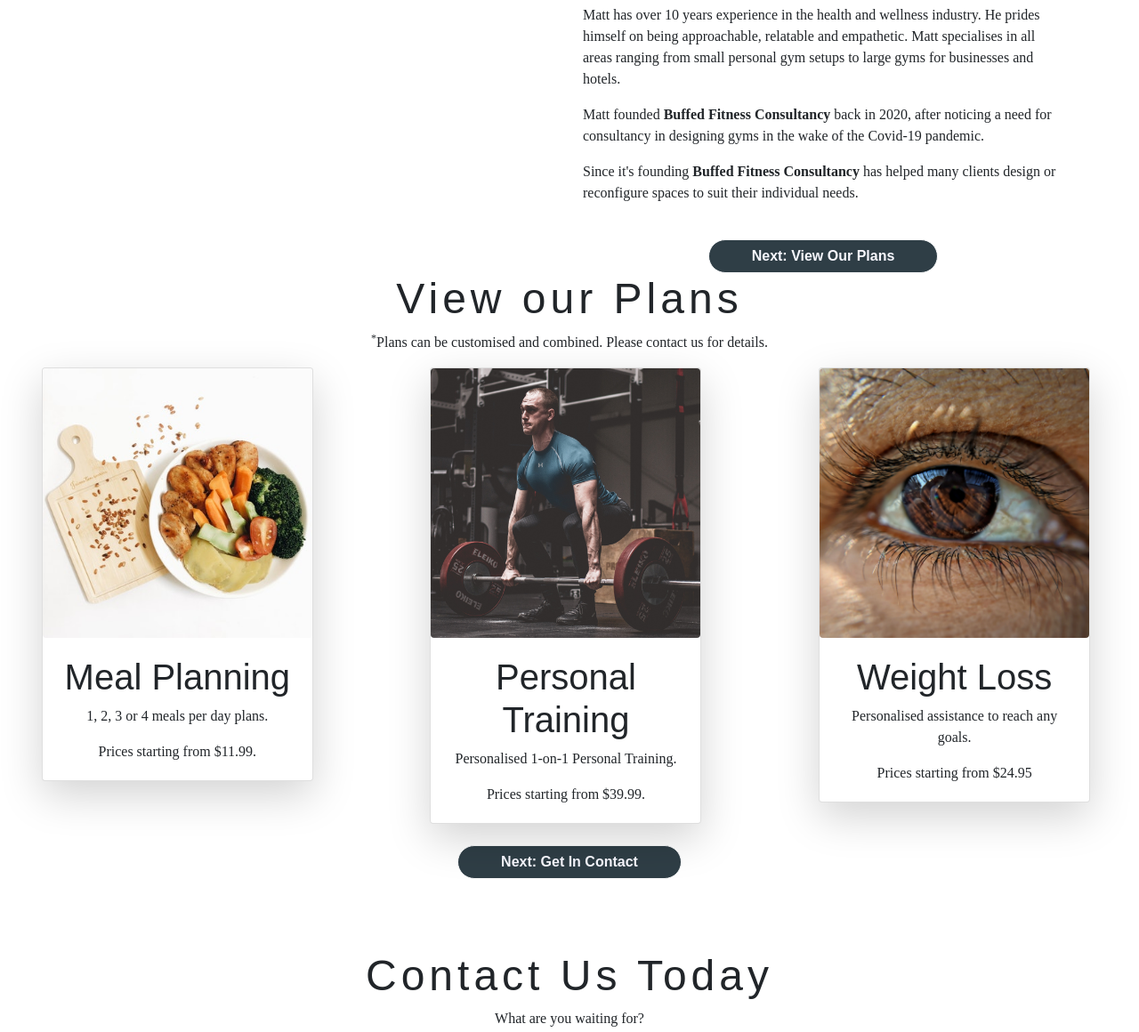
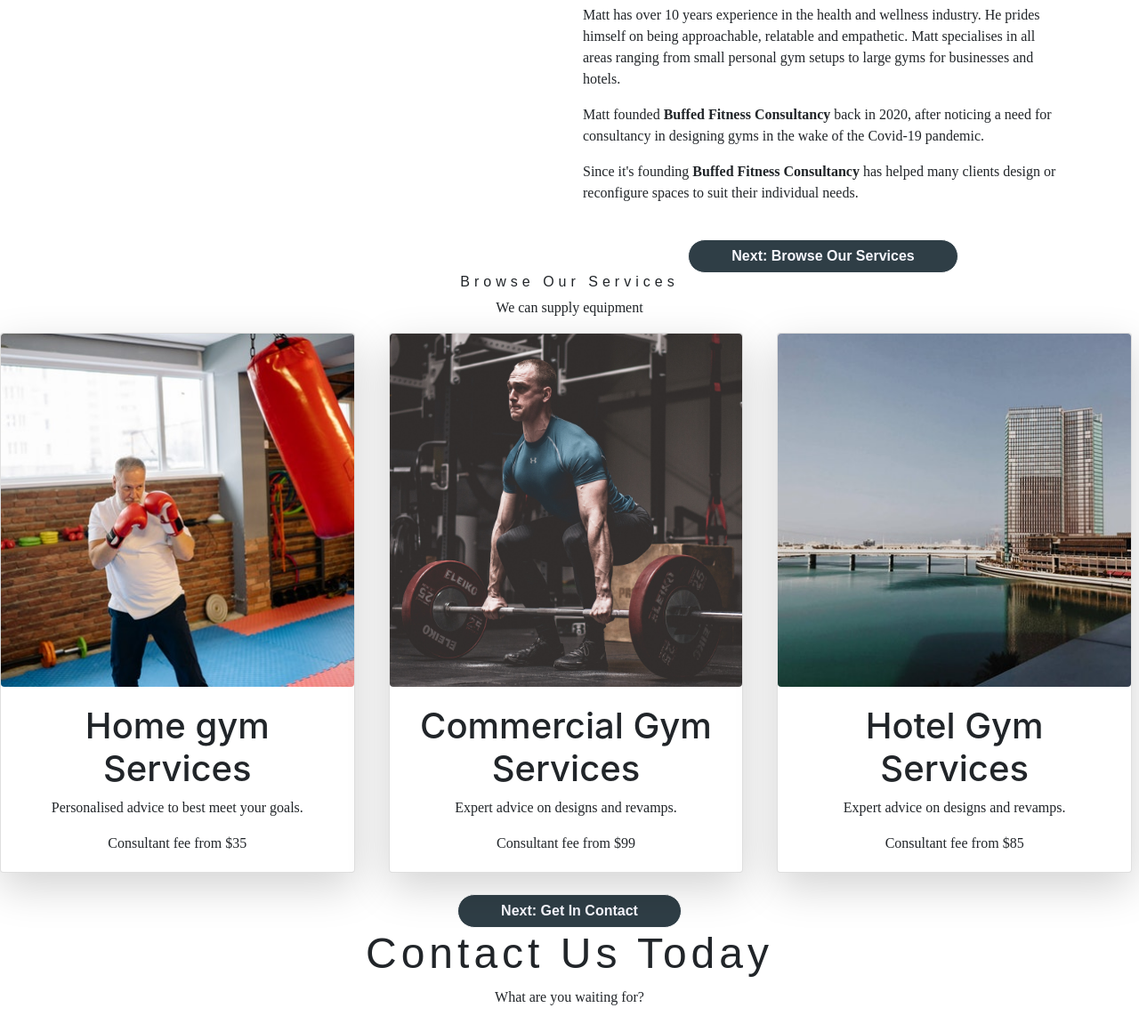
Before and after one commit to Dallas-Marshall/Buffed, a plain HTML site: page index.html in a window 1280 px wide. Shown: the part 1599-2759 px from the top of the page at 89% size. Drawn offline with nearby package versions, Linux system fonts and the light colour scheme; a web font is replaced by a local one.

Commit message:
Replace plans section with services section

```diff
--- a/index.html
+++ b/index.html
@@ -56,7 +56,7 @@
                         <a class="nav-link" href="#consultant-section">Consultant</a>
                     </li>
                     <li class="nav-item">
-                        <a class="nav-link" href="#plans-section">Plans</a>
+                        <a class="nav-link" href="#services-section">Services</a>
                     </li>
                     <li class="nav-item">
                         <a class="nav-link" href="#contact-section">Contact Us</a>
@@ -139,7 +139,7 @@
             <div class="row">
                 <div class="col-md-6 col-12">
                     <div>
-                        <img src="images/consultant-portrait" alt="Consultant" class="consultant-img"/>
+                        <img src="images/consultant-portrait.jpg" alt="Consultant" class="consultant-img"/>
                     </div>
                 </div>
                 <div class="col-md-6 col-12">
@@ -161,17 +161,17 @@
                     </div>
                     <div class="mx-auto">
                         <a id="view-plans-button" class="btn btn-light px-5 py-1.5 primary-btn buffed-button"
-                           href="#plans-section">Next: View Our Plans</a>
+                           href="#services-section">Next: Browse Our Services</a>
                     </div>
                 </div>
             </div>
         </div>
     </section>
-    <section class="plans-section text-center" id="plans-section">
+    <section class="services-section text-center" id="services-section">
         <div>
-            <h1 class="square-text">View our Plans</h1>
+            <h1 class="square-text">Browse Our Services</h1>
             <p class="buffed-paragraph">
-                <sup>*</sup>Plans can be customised and combined. Please contact us for details.
+                We can supply equipment
             </p>
         </div>
 
@@ -179,14 +179,14 @@
             <!-- Review 1 -->
             <div class="col-md-4 col-sm-12">
                 <div class="card mr-2 d-inline-block shadow-lg">
-                    <img src="images/meal-planning-picture.jpg" class="card-img-top rounded" alt="Meal Planning">
+                    <img src="images/home-gym-image.jpg" class="card-img-top rounded" alt="Home gym Services">
                     <div class="card-body">
-                        <h1 class="plan-name">Meal Planning</h1>
+                        <h1 class="plan-name">Home gym Services</h1>
                         <p class="card-text buffed-paragraph">
-                            1, 2, 3 or 4 meals per day plans.
+                            Personalised advice to best meet your goals.
                         </p>
                         <p class="card-text buffed-paragraph">
-                            Prices starting from $11.99.
+                            Consultant fee from $35
                         </p>
                     </div>
                 </div>
@@ -195,14 +195,14 @@
             <div class="col-md-4 col-sm-12">
                 <div class="card mr-2 d-inline-block shadow-lg">
                     <img src="images/personal-training-picture.jpg" class="card-img-top rounded"
-                         alt="Personal Training">
+                         alt="Commercial Gym Services">
                     <div class="card-body">
-                        <h1 class="plan-name">Personal Training</h1>
+                        <h1 class="plan-name">Commercial Gym Services</h1>
                         <p class="card-text buffed-paragraph">
-                            Personalised 1-on-1 Personal Training.
+                            Expert advice on designs and revamps.
                         </p>
                         <p class="card-text buffed-paragraph">
-                            Prices starting from $39.99.
+                            Consultant fee from $99
                         </p>
                     </div>
                 </div>
@@ -210,14 +210,14 @@
             <!-- Review 3 -->
             <div class="col-md-4 col-sm-12">
                 <div class="card mr-2 d-inline-block shadow-lg">
-                    <img src="images/weight-loss-picture.jpg" class="card-img-top rounded" alt="Weight Loss">
+                    <img src="images/hotel-image.jpg" class="card-img-top rounded" alt="Hotel Gym Services">
                     <div class="card-body">
-                        <h1 class="plan-name">Weight Loss</h1>
+                        <h1 class="plan-name">Hotel Gym Services</h1>
                         <p class="card-text buffed-paragraph">
-                            Personalised assistance to reach any goals.
+                            Expert advice on designs and revamps.
                         </p>
                         <p class="card-text buffed-paragraph">
-                            Prices starting from $24.95
+                            Consultant fee from $85
                         </p>
                     </div>
                 </div>
```
Also changed, not shown: images/home-gym-image.jpg (added), images/hotel-image.jpg (added).
